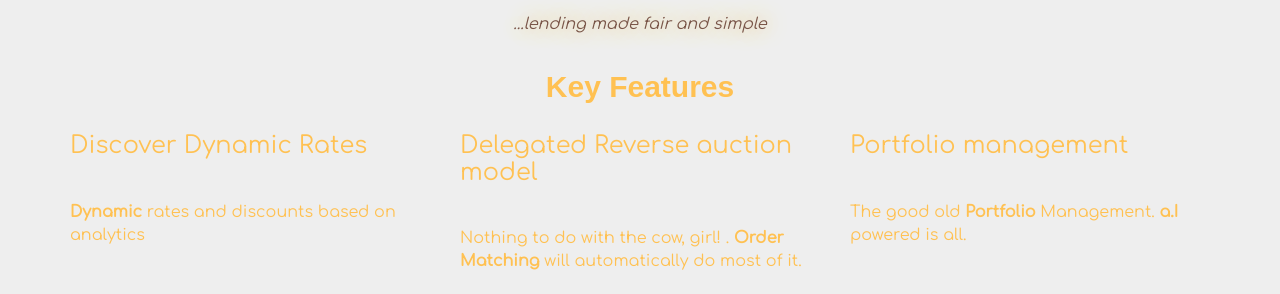
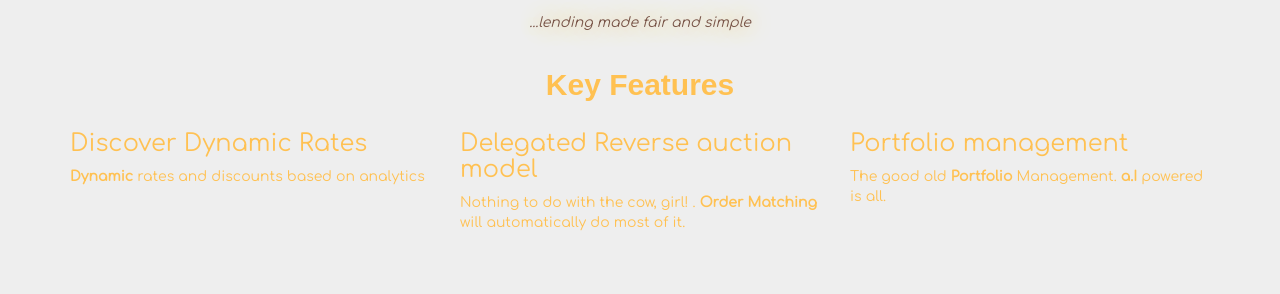
Before and after one commit to anoopPrasadNair/anoopPrasadNair.github.io, a plain HTML site: page index.html in a window 1280 px wide. Shown: the part 658-952 px from the top of the page. Drawn offline with nearby package versions, Linux system fonts and the light colour scheme.

Commit message:
ORANGE STYLES ver 1.0

```diff
--- a/index.html
+++ b/index.html
@@ -110,7 +110,7 @@ pre {
 }
 
 .jumbotron p {
-	font-size: 16px;
+	font-size: 14px;
 }
 
 .text-center-credit{
@@ -145,17 +145,14 @@ pre {
       <div class="row">
         <div class="col-md-4">
           <h3>Discover Dynamic Rates</h3>
-          <hr>
           <p> <b>Dynamic</b> rates and discounts based on analytics</p>
         </div>
         <div class="col-md-4">
           <h3>Delegated Reverse auction model</h3>
-          <hr>
           <p> Nothing to do with the cow, girl! . <b>Order Matching</b> will automatically do most of it. </p>
        </div>
         <div class="col-md-4">
           <h3>Portfolio management</h3>
-          <hr>
           <p>The good old <b>Portfolio</b> Management. <b>a.I</b> powered is all.</p>
         </div>
       </div>
```
